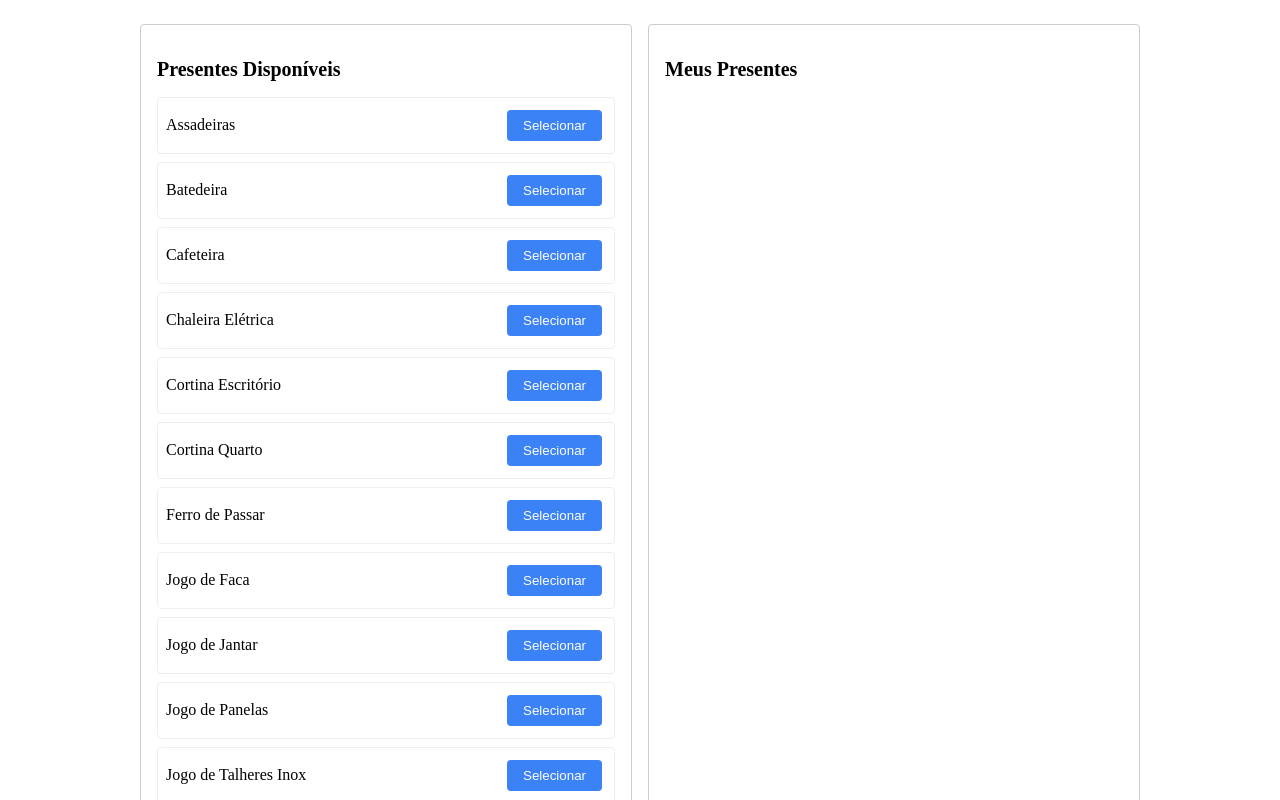
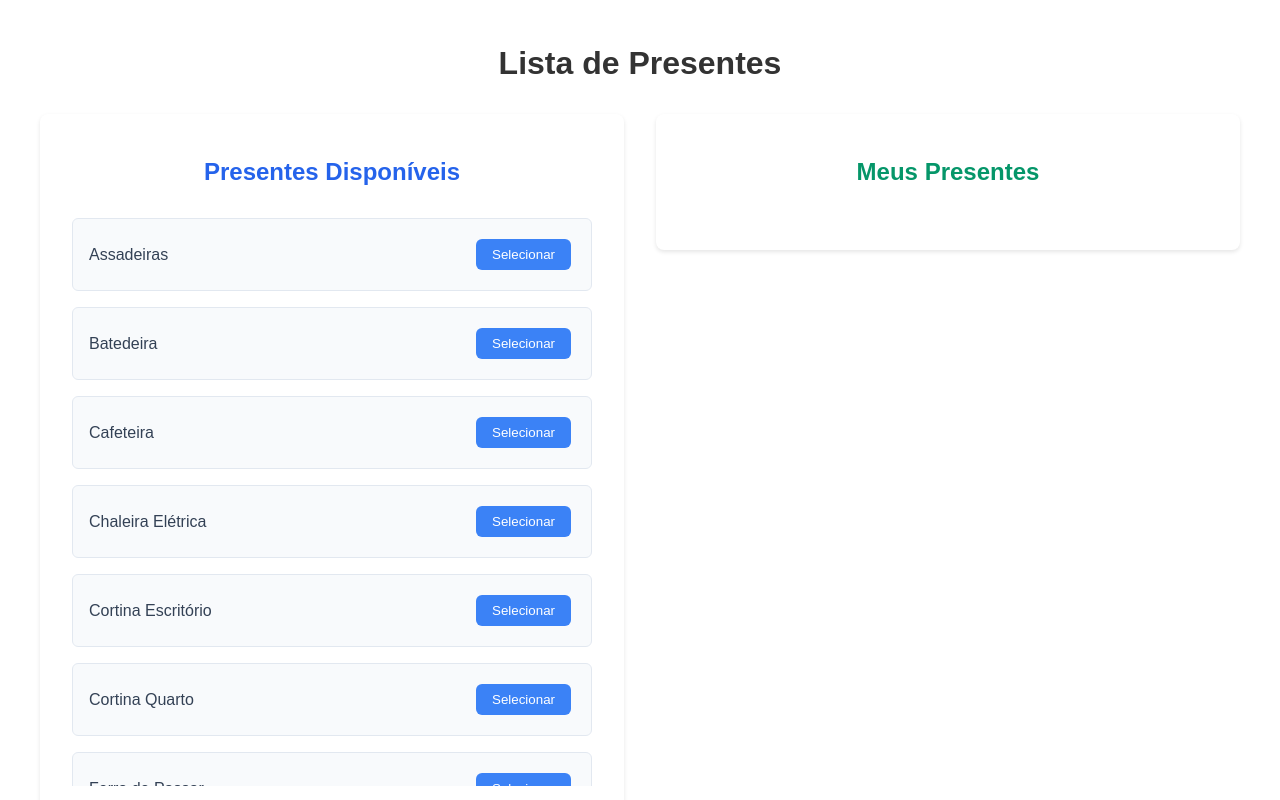
Before and after one commit to luccarocha/gift-list, a React (Vite) app: page / in a window 1280 px wide. Shown: the top 800 px of the page. Built offline with nearby package versions, Linux system fonts and the light colour scheme.

Commit message:
Melhorando o layout

```diff
--- a/src/components/GiftList.jsx
+++ b/src/components/GiftList.jsx
@@ -54,10 +54,51 @@ const GiftList = () => {
   }, []);
 
   return (
-    <div style={{ maxWidth: '1000px', margin: '0 auto', padding: '1rem' }}>
-      <div style={{ display: 'grid', gridTemplateColumns: '1fr 1fr', gap: '1rem' }}>
-        <div style={{ border: '1px solid #ccc', padding: '1rem', borderRadius: '4px' }}>
-          <h2 style={{ fontSize: '1.25rem', fontWeight: 'bold', marginBottom: '1rem' }}>Presentes Disponíveis</h2>
+    <div style={{
+      maxWidth: '1200px',
+      margin: '0 auto',
+      padding: '1rem',
+      fontFamily: 'Arial, sans-serif'
+    }}>
+      <h1 style={{
+        textAlign: 'center',
+        fontSize: '2rem',
+        color: '#333',
+        marginBottom: '2rem'
+      }}>
+        Lista de Presentes
+      </h1>
+
+      <div style={{
+        display: 'grid',
+        gridTemplateColumns: window.innerWidth <= 768 ? '1fr' : '1fr 1fr',
+        gap: '2rem'
+      }}>
+        {/* Lista de Disponíveis */}
+        <div style={{
+          backgroundColor: '#fff',
+          borderRadius: '8px',
+          boxShadow: '0 2px 4px rgba(0,0,0,0.1)',
+          padding: '1.5rem',
+          height: 'fit-content'
+        }}>
+          <h2 style={{
+            fontSize: '1.5rem',
+            fontWeight: 'bold',
+            color: '#2563eb',
+            marginBottom: '1.5rem',
+            textAlign: 'center'
+          }}>
+            Presentes Disponíveis
+          </h2>
+
+          <div style={{
+            display: 'grid',
+            gap: '1rem',
+            maxHeight: '70vh',
+            overflowY: 'auto',
+            padding: '0.5rem'
+          }}>
             {availableGifts.map(gift => (
               <div
                 key={gift.id}
@@ -65,46 +106,93 @@ const GiftList = () => {
                   display: 'flex',
                   justifyContent: 'space-between',
                   alignItems: 'center',
-                padding: '0.5rem',
-                marginBottom: '0.5rem',
-                border: '1px solid #eee',
-                borderRadius: '4px',
-                cursor: 'pointer'
+                  padding: '1rem',
+                  backgroundColor: '#f8fafc',
+                  borderRadius: '6px',
+                  transition: 'all 0.2s',
+                  cursor: 'pointer',
+                  border: '1px solid #e2e8f0',
+                  ':hover': {
+                    backgroundColor: '#f1f5f9',
+                    transform: 'translateY(-2px)'
+                  }
                 }}
                 onClick={() => selectGift(gift)}
               >
-              <span>{gift.name}</span>
+                <span style={{ fontSize: '1rem', color: '#334155' }}>{gift.name}</span>
                 <button style={{
                   background: '#3b82f6',
                   color: 'white',
                   padding: '0.5rem 1rem',
-                borderRadius: '4px',
+                  borderRadius: '6px',
                   border: 'none',
-                cursor: 'pointer'
+                  cursor: 'pointer',
+                  fontWeight: '500',
+                  transition: 'background 0.2s',
+                  ':hover': {
+                    background: '#2563eb'
+                  }
                 }}>
                   Selecionar
                 </button>
               </div>
             ))}
           </div>
+        </div>
 
-        <div style={{ border: '1px solid #ccc', padding: '1rem', borderRadius: '4px' }}>
-          <h2 style={{ fontSize: '1.25rem', fontWeight: 'bold', marginBottom: '1rem' }}>Meus Presentes</h2>
+        {/* Lista de Selecionados */}
+        <div style={{
+          backgroundColor: '#fff',
+          borderRadius: '8px',
+          boxShadow: '0 2px 4px rgba(0,0,0,0.1)',
+          padding: '1.5rem',
+          height: 'fit-content'
+        }}>
+          <h2 style={{
+            fontSize: '1.5rem',
+            fontWeight: 'bold',
+            color: '#059669',
+            marginBottom: '1.5rem',
+            textAlign: 'center'
+          }}>
+            Meus Presentes
+          </h2>
+
+          <div style={{
+            display: 'grid',
+            gap: '1rem',
+            maxHeight: '70vh',
+            overflowY: 'auto',
+            padding: '0.5rem'
+          }}>
             {selectedGifts.map(gift => (
               <div
                 key={gift.id}
                 style={{
                   display: 'flex',
+                  flexDirection: window.innerWidth <= 480 ? 'column' : 'row',
                   justifyContent: 'space-between',
-                alignItems: 'center',
-                padding: '0.5rem',
-                marginBottom: '0.5rem',
-                border: '1px solid #eee',
-                borderRadius: '4px'
+                  alignItems: window.innerWidth <= 480 ? 'stretch' : 'center',
+                  gap: window.innerWidth <= 480 ? '0.5rem' : '0',
+                  padding: '1rem',
+                  backgroundColor: '#f0fdf4',
+                  borderRadius: '6px',
+                  border: '1px solid #dcfce7'
                 }}
               >
-              <span>{gift.name}</span>
-              <div>
+                <span style={{
+                  fontSize: '1rem',
+                  color: '#334155',
+                  marginBottom: window.innerWidth <= 480 ? '0.5rem' : '0'
+                }}>
+                  {gift.name}
+                </span>
+
+                <div style={{
+                  display: 'flex',
+                  gap: '0.5rem',
+                  flexDirection: window.innerWidth <= 480 ? 'column' : 'row'
+                }}>
                   <a
                     href={gift.link}
                     target="_blank"
@@ -113,22 +201,35 @@ const GiftList = () => {
                       background: '#22c55e',
                       color: 'white',
                       padding: '0.5rem 1rem',
-                    borderRadius: '4px',
+                      borderRadius: '6px',
                       textDecoration: 'none',
-                    marginRight: '0.5rem'
+                      textAlign: 'center',
+                      fontWeight: '500',
+                      transition: 'background 0.2s',
+                      ':hover': {
+                        background: '#16a34a'
+                      }
                     }}
                   >
                     Comprar
                   </a>
                   <button
-                  onClick={() => returnGift(gift)}
+                    onClick={(e) => {
+                      e.stopPropagation();
+                      returnGift(gift);
+                    }}
                     style={{
                       background: '#ef4444',
                       color: 'white',
                       padding: '0.5rem 1rem',
-                    borderRadius: '4px',
+                      borderRadius: '6px',
                       border: 'none',
-                    cursor: 'pointer'
+                      cursor: 'pointer',
+                      fontWeight: '500',
+                      transition: 'background 0.2s',
+                      ':hover': {
+                        background: '#dc2626'
+                      }
                     }}
                   >
                     Devolver
@@ -139,6 +240,7 @@ const GiftList = () => {
           </div>
         </div>
       </div>
+    </div>
   );
 };
 
```
Lines whose indentation alone changed are shown as unchanged.
